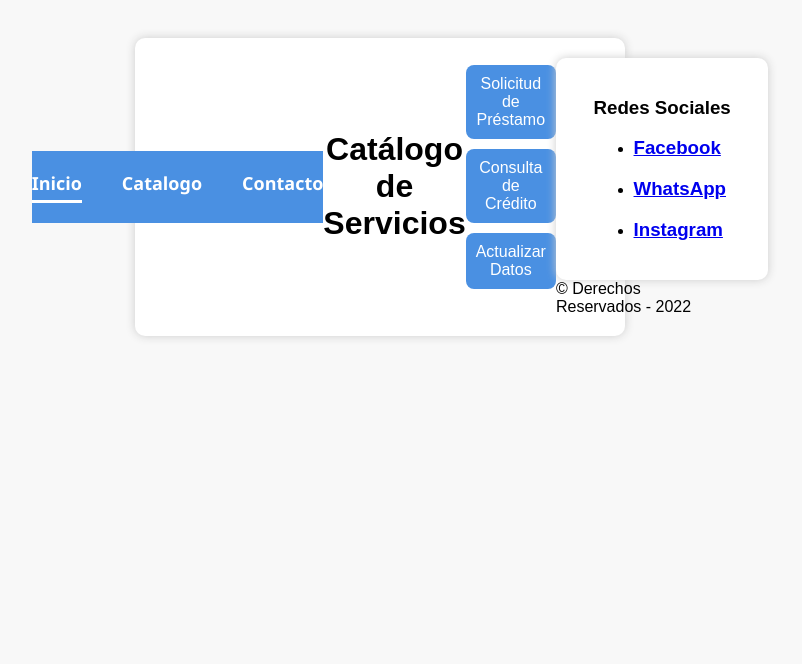
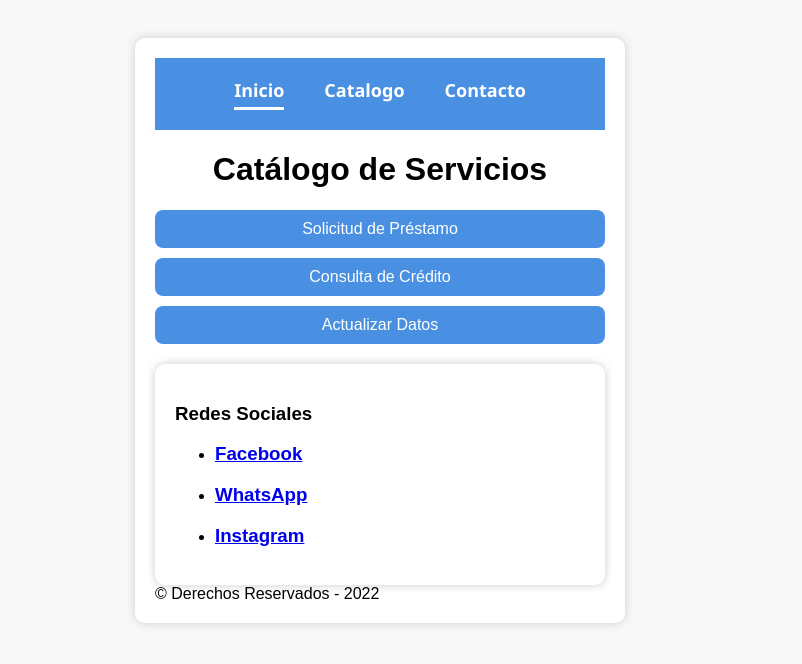
Before and after one commit to YarleyC/catalogo_servicios, a plain HTML site: page index.html in a window 1280 px wide. Shown: the whole page, without its empty margins (260-1062 px from the left). Drawn offline with Linux system fonts and the light colour scheme.

Commit message:
Update styles.css

```diff
--- a/styles.css
+++ b/styles.css
@@ -31,17 +31,6 @@
     border-bottom: 3px solid white;
     padding-bottom: 5px;
 }
-
-
-.container {
-    width: 100%;
-    background-color: #4a90e2; /* azul */
-    padding: 20px 0;
-    display: flex;
-    justify-content: center;
-    align-items: center;
-}
-
 
 body {
     font-family: Arial, sans-serif;
```
